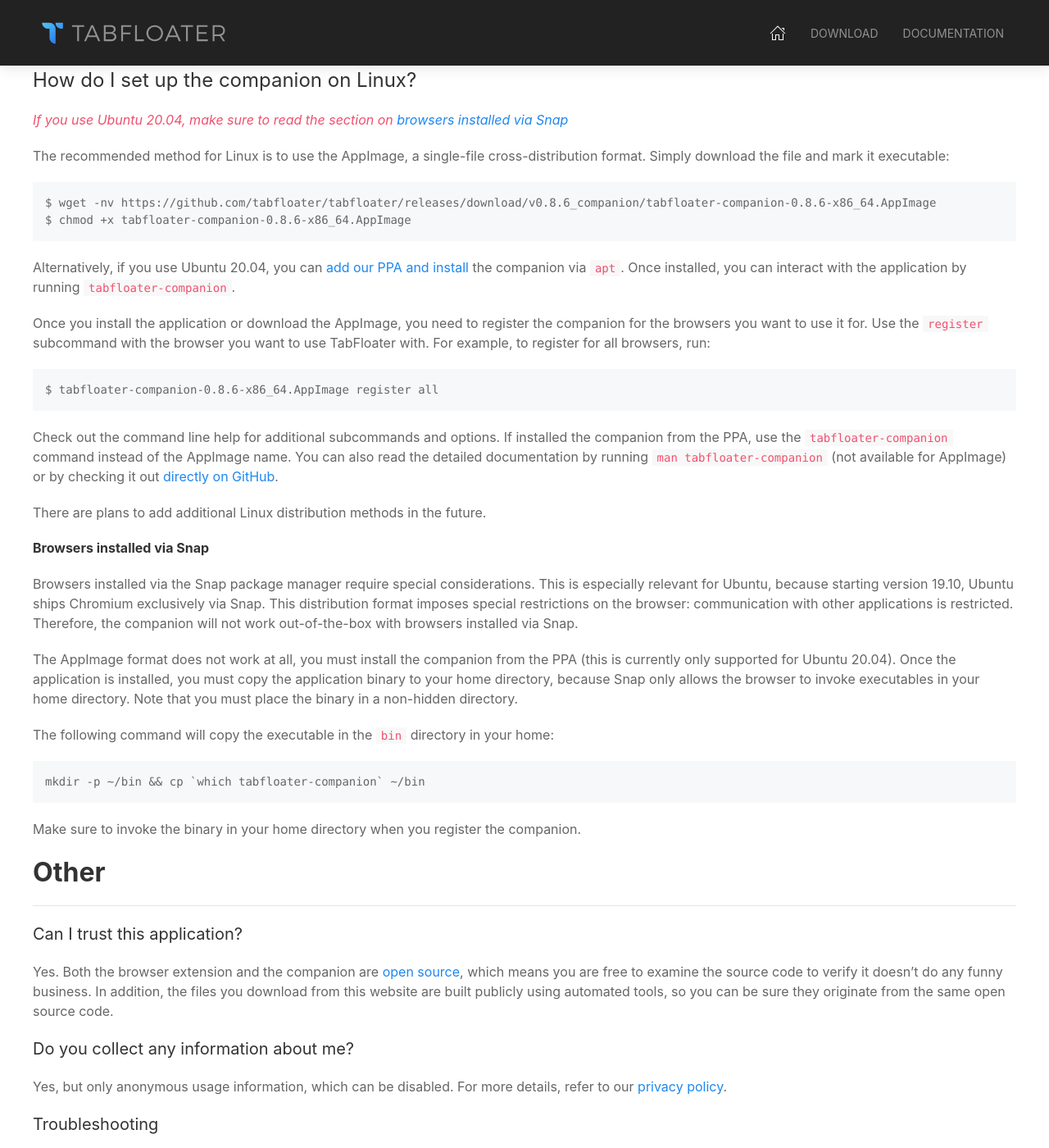
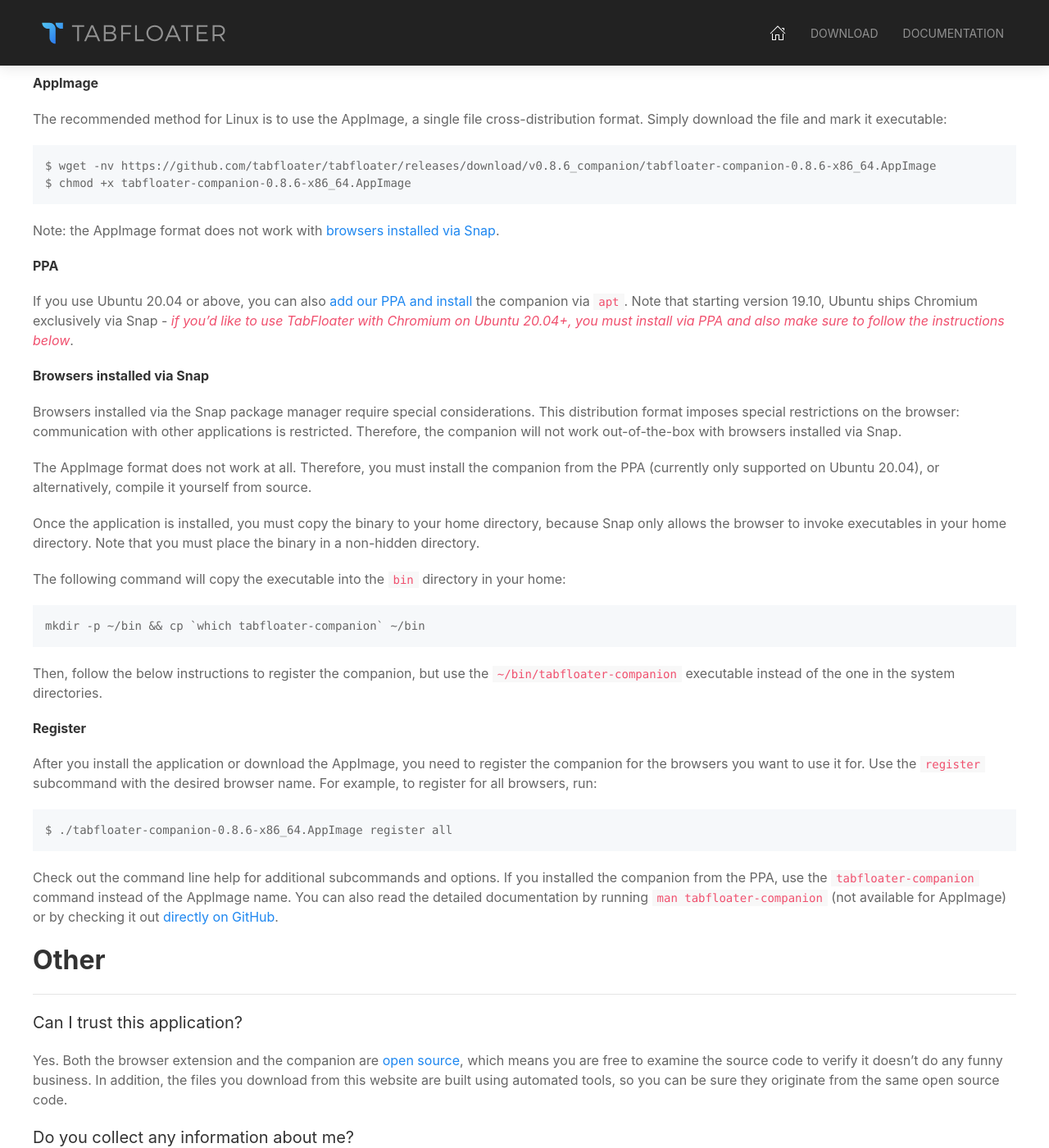
Before and after one commit to tabfloater/tabfloater.github.io, a Jekyll site: the page built from documentation.html, in a window 1280 px wide and 1400 px high, scrolled down 1248 px. Shown: the whole window at 82% size. Built offline with Jekyll 4.4.1, drawn with Linux system fonts in a browser that asks for light colours; comment, search, counter and statistics services are not loaded; some of the changed text lies outside the part shown.

Commit message:
Docs fixes

````diff
--- a/_includes/documentation.md
+++ b/_includes/documentation.md
@@ -3,30 +3,28 @@
 
 ### What is TabFloater?
 
-TabFloater is a browser extension. It allows you to multitask easily by moving your chosen browser tabs into a floating window. This is similar to the "Picture-in-Picture" mode on TVs: the floating window is positioned as a small window within your browser.
-
-The floating window is "attached" to your browser window, but it's always on top. This means you can easily  interact with both websites at the same time.
+TabFloater is a browser extension. It allows you to multitask by moving your chosen browser tab into a floating window. This is similar to the "Picture-in-Picture" functionality on TVs: the floating window is positioned as a small overlay window within your browser. You can keep browsing the web in both the floating and your main browser window.
 
 ### How does it work?
 
-When you float a tab, the following happens: TabFloater creates a new browser window (the same way as if you pressed `Ctrl+N`), moves your chosen tab into that window, and positions it as a smaller window on top of your browser. Then, it will "attach" the floating window to your main browser instance. It will always be on top, but will move with the main window as one unit.
+When you float a tab, the following happens: TabFloater creates a new browser window (the same way as if you pressed `Ctrl+N`), positions it as a smaller window on top of your browser and moves your chosen tab into it. Then, TabFloater will "attach" the floating window to the main one: it will always be on top and it will minimize or drop to background with the main window.
 
 ### How do I use it?
 
-To float a tab, simply click on the TabFloater extension icon in your browser in the top-right corner. The tab you're currently on will jump out to a floating window. You can move and resize the window as you please. If you click the icon again, the tab will be restored to its original position.
+To float a tab, simply click on the TabFloater extension icon in your browser in the top-right corner. The tab you're currently on will jump out to the floating window. You can move and resize the window as you please. If you click the icon again, the tab will be restored to its original position.
 
 Alternatively, you can use the hotkey `Alt+K` to float a window and `Alt+I` to restore it. You can also move the window between the four corners with hotkeys - refer to the extension's Options page for details.
 
-With Smart Positioning enabled, TabFloater will analyze the website in the background, and attempt to position the floating window in the largest empty area. This way, you can make sure the window doesn't cover up any content in the background website. Note that moving the window via the hotkeys is not possible in Smart Positioning mode.
+With Smart Positioning enabled, TabFloater will analyze the website in the main window and attempt to position the floating window in the largest empty area. This way, the floating window doesn't cover up any content in the main window's website. Note that moving the window via the hotkeys is not possible in Smart Positioning mode.
 
 ## **Companion**
 ---
 
 ### Why do I need to install an application on my computer to use TabFloater?
 
-The companion has one single purpose: this is the component that "attaches" the floating window to your main browser. Unfortunately, browsers do not allow extensions to manipulate the windows themselves: this means that the browser extension by itself is not able to force the floating window to be on top all the time.
+The companion has one single purpose: it is responsible for "attaching" the floating window to your main browser. Unfortunately, browsers do not allow extensions to manipulate the window - this means that the browser extension by itself is not able to force the floating window to be on top all the time.
 
-The companion is a native application, meaning that you must download and set it up on your machine. It communicates with the browser extension and sets the floating window as a "child window" of your main browser, which will make it "stick" to your browser and will always be on top, making it always visible.
+The companion is a native application - you must download and set it up on your machine. It communicates with the browser extension and sets the floating window as a "child window" of your main browser, which will make it "stick" to your browser and will always be on top, making it always visible.
 
 ### Can I use TabFloater without installing the Companion?
 
@@ -39,47 +37,56 @@
 If you prefer not to install it, you can download the portable package as well. Unzip it and follow the instructions in `README.txt`.
 
 ### How do I set up the companion on Linux?
-*If you use Ubuntu 20.04, make sure to read the section on [browsers installed via Snap](#browsers-installed-via-snap)*
 
-The recommended method for Linux is to use the AppImage, a single-file cross-distribution format. Simply download the file and mark it executable:
+##### **AppImage**
+
+The recommended method for Linux is to use the AppImage, a single file cross-distribution format. Simply download the file and mark it executable:
 
 ```
 $ wget -nv {{ site.data.downloads.download_url_prefix }}/{{ site.data.downloads.companion.linux.tag }}/{{ site.data.downloads.companion.linux.appimage }}
 $ chmod +x {{ site.data.downloads.companion.linux.appimage }}
 ```
 
-Alternatively, if you use Ubuntu 20.04, you can [add our PPA and install](download) the companion via `apt`. Once installed, you can interact with the application by running `tabfloater-companion`.
+Note: the AppImage format does not work with [browsers installed via Snap](#browsers-installed-via-snap).
 
-Once you install the application or download the AppImage, you need to register the companion for the browsers you want to use it for. Use the `register` subcommand with the browser you want to use TabFloater with. For example, to register for all browsers, run:
+##### **PPA**
 
-```
-$ {{ site.data.downloads.companion.linux.appimage }} register all
-```
-
-Check out the command line help for additional subcommands and options. If installed the companion from the PPA, use the `tabfloater-companion` command instead of the AppImage name. You can also read the detailed documentation by running `man tabfloater-companion` (not available for AppImage) or by checking it out [directly on GitHub](https://github.com/tabfloater/tabfloater/blob/master/companion/packaging/linux/ubuntu-ppa/debian/tabfloater-companion.1).
-
-There are plans to add additional Linux distribution methods in the future.
+If you use Ubuntu 20.04 or above, you can also [add our PPA and install](download) the companion via `apt`. Note that starting version 19.10, Ubuntu ships Chromium exclusively via Snap - *if you'd like to use TabFloater with Chromium on Ubuntu 20.04+, you must install via PPA and also make sure to follow the instructions below*.
 
 ##### **Browsers installed via Snap**
 
-Browsers installed via the Snap package manager require special considerations. This is especially relevant for Ubuntu, because starting version 19.10, Ubuntu ships Chromium exclusively via Snap. This distribution format imposes special restrictions on the browser: communication with other applications is restricted. Therefore, the companion will not work out-of-the-box with browsers installed via Snap.
+Browsers installed via the Snap package manager require special considerations. This distribution format imposes special restrictions on the browser: communication with other applications is restricted. Therefore, the companion will not work out-of-the-box with browsers installed via Snap.
 
-The AppImage format does not work at all, you must install the companion from the PPA (this is currently only supported for Ubuntu 20.04). Once the application is installed, you must copy the application binary to your home directory, because Snap only allows the browser to invoke executables in your home directory. Note that you must place the binary in a non-hidden directory.
+The AppImage format does not work at all. Therefore, you must install the companion from the PPA (currently only supported on Ubuntu 20.04), or alternatively, compile it yourself from source.
 
-The following command will copy the executable in the `bin` directory in your home:
+Once the application is installed, you must copy the binary to your home directory, because Snap only allows the browser to invoke executables in your home directory. Note that you must place the binary in a non-hidden directory.
+
+The following command will copy the executable into the `bin` directory in your home:
 
 ```
 mkdir -p ~/bin && cp `which tabfloater-companion` ~/bin
 ```
 
-Make sure to invoke the binary in your home directory when you register the companion.
+Then, follow the below instructions to register the companion, but use the `~/bin/tabfloater-companion` executable instead of the one in the system directories.
+
+
+##### **Register**
+
+After you install the application or download the AppImage, you need to register the companion for the browsers you want to use it for. Use the `register` subcommand with the desired browser name. For example, to register for all browsers, run:
+
+```
+$ ./{{ site.data.downloads.companion.linux.appimage }} register all
+```
+
+Check out the command line help for additional subcommands and options. If you installed the companion from the PPA, use the `tabfloater-companion` command instead of the AppImage name. You can also read the detailed documentation by running `man tabfloater-companion` (not available for AppImage) or by checking it out <a href="https://github.com/tabfloater/tabfloater/blob/master/companion/packaging/linux/ubuntu-ppa/debian/tabfloater-companion.1" target="_blank">directly on GitHub</a>.
+
 
 ## **Other**
 ---
 
 #### Can I trust this application?
 
-Yes. Both the browser extension and the companion are [open source](https://github.com/tabfloater/tabfloater), which means you are free to examine the source code to verify it doesn't do any funny business. In addition, the files you download from this website are built publicly using automated tools, so you can be sure they originate from the same open source code.
+Yes. Both the browser extension and the companion are <a href="https://github.com/tabfloater/tabfloater" target="_blank">open source</a>, which means you are free to examine the source code to verify it doesn't do any funny business. In addition, the files you download from this website are built using automated tools, so you can be sure they originate from the same open source code.
 
 #### Do you collect any information about me?
 
@@ -87,19 +94,19 @@
 
 #### Troubleshooting
 
-The floating window doesn't stay on top? If the extension detects an error, it will display a red `!` next to the icon. You can get more information by hovering over it and/or going to the Options page to learn more about the problem.
+If the extension detects an error, it will display a red `!` next to the icon. You can get more information by hovering over it and/or going to the Options page to learn more about the problem.
 
 If the companion is unavailable, follow these steps:
 
  * Install the companion, if you haven't already
- * If you are on Windows and using the portable package, ensure you have ran `register_manifests.bat`
- * If you are on Linux, make sure you have [registered](#how-do-i-set-up-the-companion-on-linux) the companion
- * If you are using Ubuntu 20.04 and/or a browser that is installed via Snap, read the [relevant section](#browsers-installed-via-snap)
+ * If you are on Windows and use the portable package, ensure you have ran `register_manifests.bat` as administrator
+ * If you are on Linux, make sure you have registered the companion
+ * If you are on Linux and use a browser installed via Snap, read the [relevant section](#browsers-installed-via-snap)
 
-If you are unable to resolve the problem, refer to the below point.
+If you are unable to resolve the problem or if the companion returns an error (as opposed to being unavailable), refer to the below point.
 
 #### I have a problem / request / feedback
 
-We would love to hear from you. Please head over to GitHub and [open a new issue](https://github.com/tabfloater/tabfloater/issues/new).
+We would love to hear from you. Please head over to GitHub and <a href="https://github.com/tabfloater/tabfloater/issues/new" target="_blank">open a new issue</a>.
 
 > <sup>(Note: you need a GitHub account to open an issue)</sup>
````
